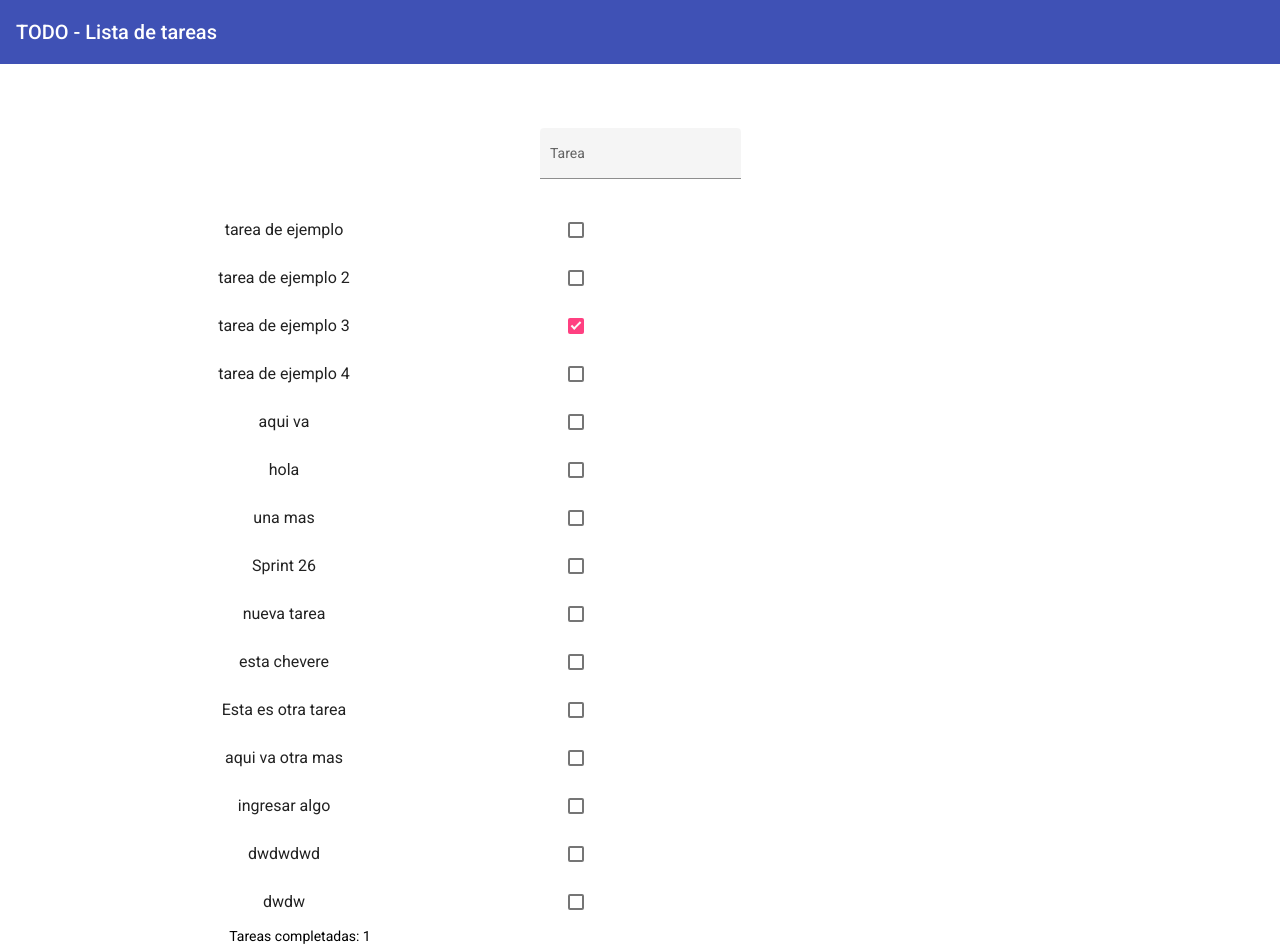
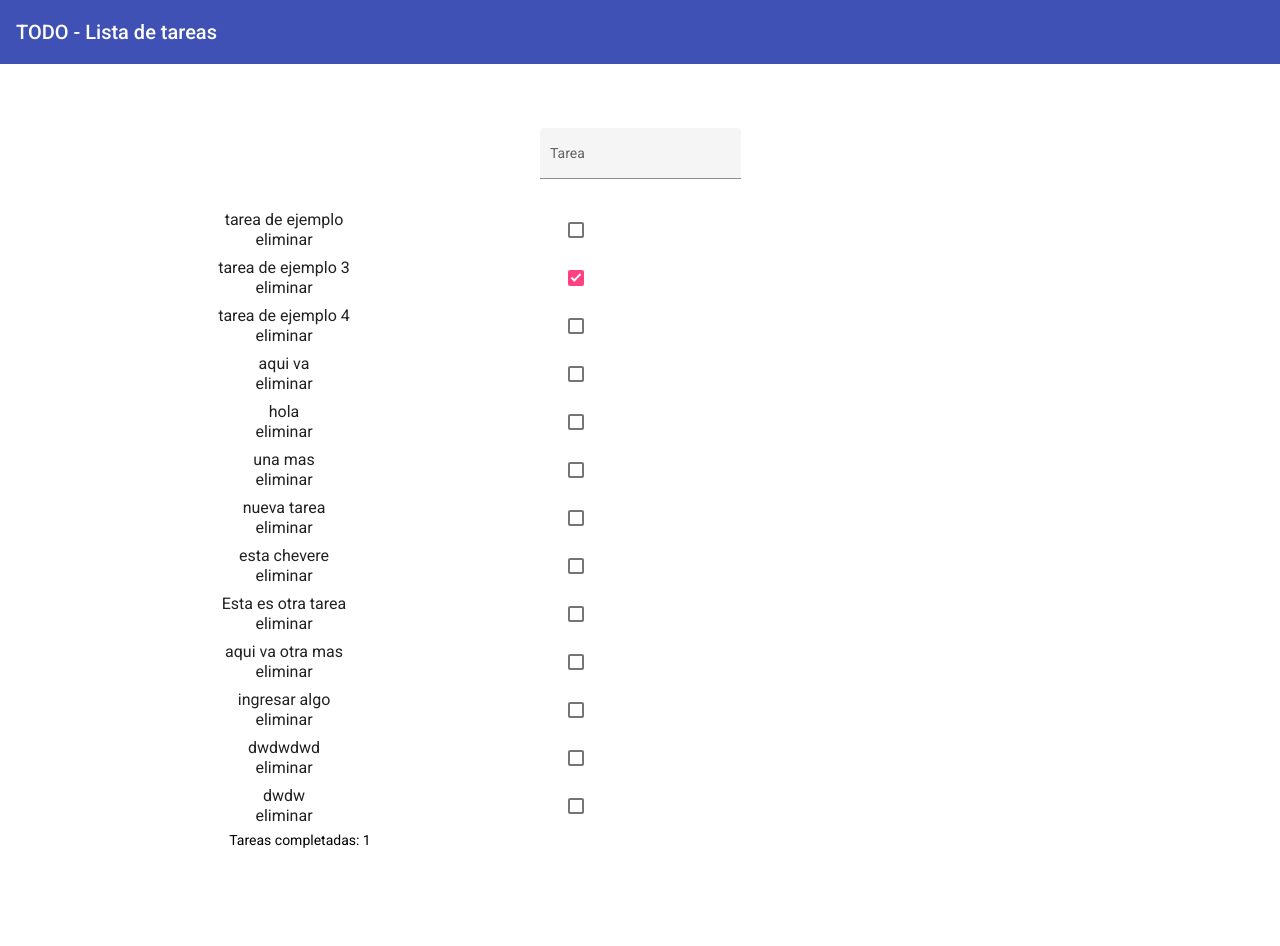
Before and after one commit to ricardo-arana/todo-material, an Angular app: page /lista in a window 1280 px wide. After the commit the page ends 850 px from the top, so only its background shows below. Built offline with nearby package versions, Linux system fonts and the light colour scheme; data requests are answered from the project's data file.

Commit message:
eliminar tareas

```diff
--- a/db.json
+++ b/db.json
@@ -3,11 +3,6 @@
     {
       "id": 1,
       "descripcion": "tarea de ejemplo",
-      "hecho": false
-    },
-    {
-      "id": 3,
-      "descripcion": "tarea de ejemplo 2",
       "hecho": false
     },
     {
@@ -33,11 +28,6 @@
     {
       "id": 7772025629,
       "descripcion": "una mas",
-      "hecho": false
-    },
-    {
-      "id": 5019914729,
-      "descripcion": "Sprint 26",
       "hecho": false
     },
     {
--- a/src/app/todo/components/lista/lista.component.html
+++ b/src/app/todo/components/lista/lista.component.html
@@ -1,10 +1,7 @@
 <div class="lista">
-  <div *ngIf="tareasTerminadas === 0">
-    No hay tareas
-  </div>
   <mat-selection-list #items>
     <mat-list-option *ngFor="let tarea of tareas" [value]="tarea.id" (click)="seleccionar(tarea)" [selected]="tarea.hecho">
-      {{ tarea.descripcion }}
+      {{ tarea.descripcion }} <small (click)="eliminar(tarea.id)"> eliminar</small>
     </mat-list-option>
   </mat-selection-list>
 
--- a/src/app/todo/components/lista/lista.component.ts
+++ b/src/app/todo/components/lista/lista.component.ts
@@ -1,6 +1,6 @@
-import { Component, DoCheck, Input, OnInit } from '@angular/core';
+import { Component, DoCheck, EventEmitter, Input, OnInit, Output } from '@angular/core';
 import { Tarea } from 'src/app/shared/models/tarea.model';
-
+import Swal from 'sweetalert2';
 @Component({
   selector: 'app-lista',
   templateUrl: './lista.component.html',
@@ -8,6 +8,7 @@ import { Tarea } from 'src/app/shared/models/tarea.model';
 })
 export class ListaComponent implements OnInit, DoCheck {
   @Input() tareas: Tarea[] = [];
+  @Output() eliminarTarea = new EventEmitter();
   tareasTerminadas = 0;
   constructor() { }
 
@@ -18,6 +19,23 @@ export class ListaComponent implements OnInit, DoCheck {
 
   ngDoCheck(): void {
     this.tareasTerminadas = this.tareas === null ? 0 :  this.tareas?.filter( t => t.hecho).length;
+  }
+
+  eliminar(tareaId: number) {
+    console.log({tareaId});
+    Swal.fire({
+      icon: 'warning',
+      title: '¿Estas seguro que deseas borrar la tarea ' + tareaId,
+      cancelButtonText: 'No borrar',
+      confirmButtonText: 'Si, borrar',
+      showConfirmButton: true,
+      showCancelButton: true
+    }).then( value => {
+      if(value.isConfirmed) {
+        this.eliminarTarea.emit(tareaId);
+      }
+    })
+
   }
 
 
--- a/src/app/todo/pages/lista-page/lista-page.component.html
+++ b/src/app/todo/pages/lista-page/lista-page.component.html
@@ -3,5 +3,5 @@
 </div>
 
 <div>
-    <app-lista [tareas]="tareas"></app-lista>
+    <app-lista [tareas]="tareas" (eliminarTarea)="eliminarTarea($event)"></app-lista>
 </div>
--- a/src/app/todo/pages/lista-page/lista-page.component.ts
+++ b/src/app/todo/pages/lista-page/lista-page.component.ts
@@ -25,4 +25,12 @@ export class ListaPageComponent implements OnInit {
       );
   }
 
+  eliminarTarea(tareaId: number) {
+    this.todoService.eliminarTarea(tareaId)
+    .subscribe( res => {
+      console.log( {res})
+      this.obtenerTareas();
+    })
+  }
+
 }
--- a/src/app/todo/services/todo.service.ts
+++ b/src/app/todo/services/todo.service.ts
@@ -6,19 +6,22 @@ import { environment } from 'src/environments/environment';
 @Injectable()
 export class TodoService {
   tareas: Tarea[] = [];
+  url = environment.apiUrl + environment.endpoints.tareas;
   constructor( private http: HttpClient) {
     console.log('servicio todo iniciado')
   }
 
   agregarTarea(tarea: Tarea) {
-    const url = environment.apiUrl + environment.endpoints.tareas;
-    return this.http.post<Tarea>(url, tarea);
+    return this.http.post<Tarea>(this.url, tarea);
   }
 
   obtenerTarea() {
+    return this.http.get<Tarea[]>(this.url);
+  }
 
-    const url = environment.apiUrl + environment.endpoints.tareas;
-    return this.http.get<Tarea[]>(url);
+  eliminarTarea(tareaId: number) {
+    const url = `${this.url}/${tareaId}`;
+    return this.http.delete(url);
   }
 
   generarId() {
```
